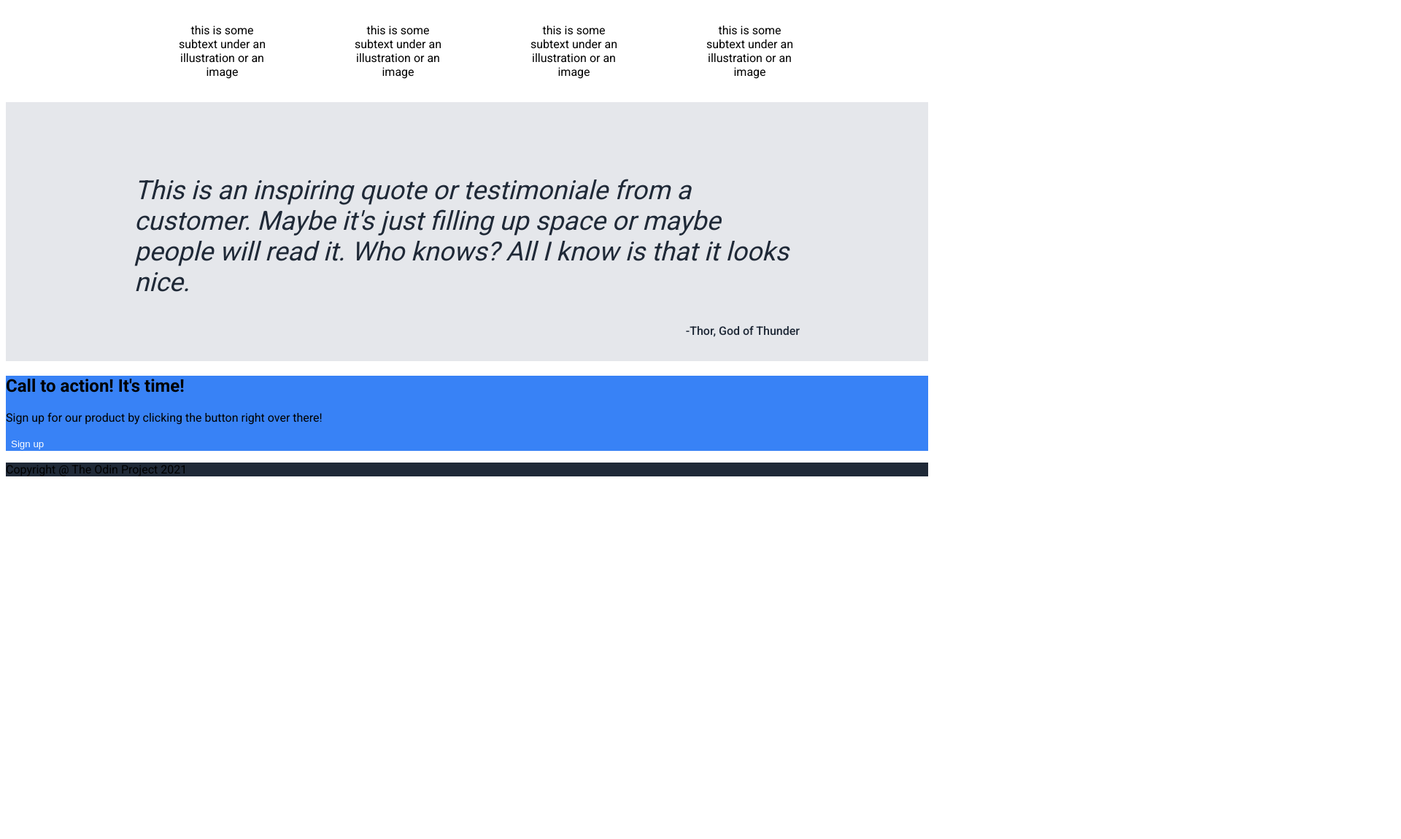
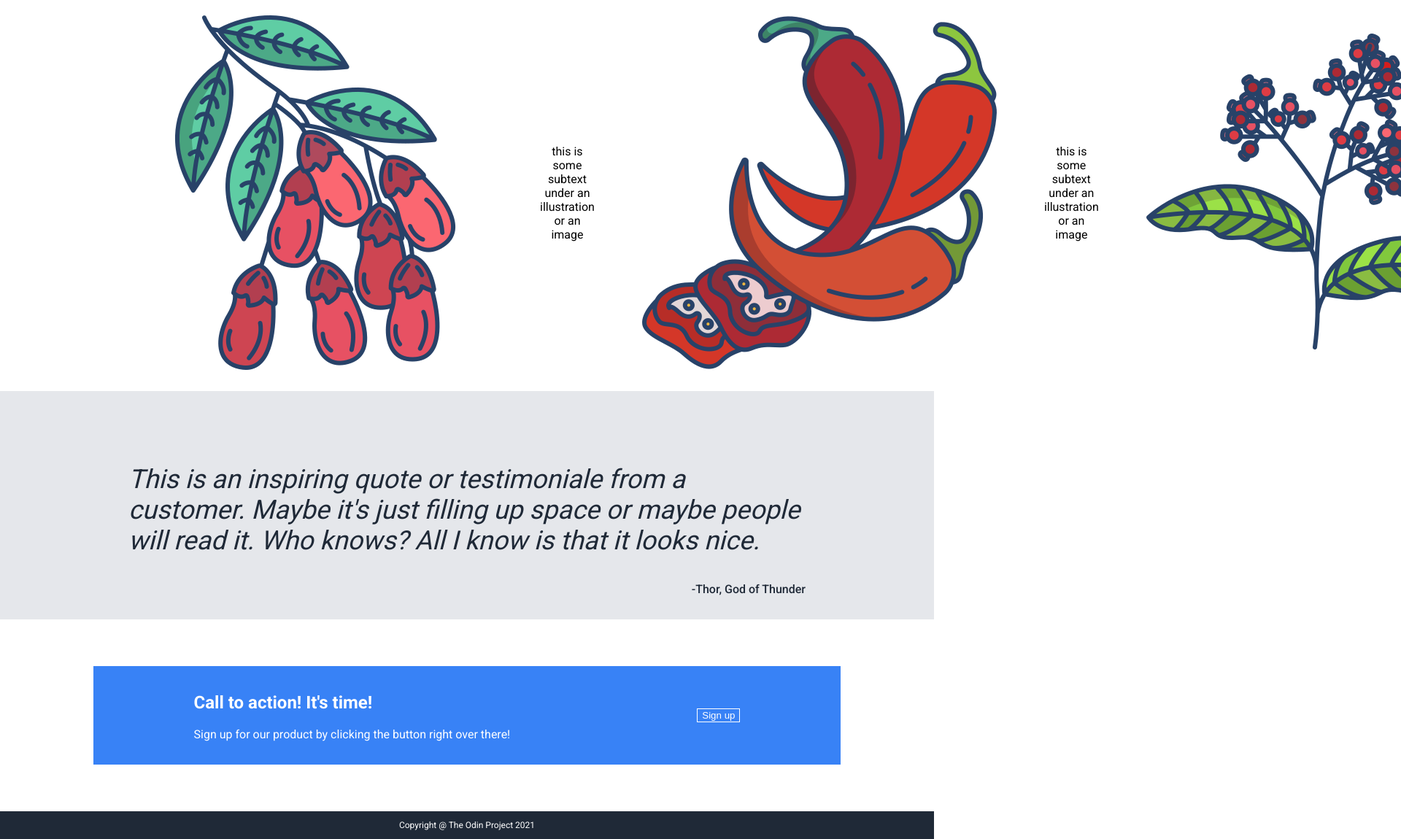
Before and after one commit to ThomasDelch97/landing-page, a plain HTML site: page index.html in a window 1280 px wide. Shown: the part 544-1694 px from the top of the page at 73% size, 1920 px wide, since content can reach past the window. Before the commit the page ends 1213 px from the top, so only its background shows below. Drawn offline with Linux system fonts and the light colour scheme.

Commit message:
added last block and footer

```diff
--- a/index.html
+++ b/index.html
@@ -35,13 +35,13 @@
             <div class="title">Some random information</div>
 
             <div class="illus-container">
-                <img>
+                <img src="images/barberry.png">
                 <p>this is some subtext under an illustration or an image</p>
-                <img>
+                <img src="images/chilli.png">
                 <p>this is some subtext under an illustration or an image</p>
-                <img>
+                <img src="images/pepper.png">
                 <p>this is some subtext under an illustration or an image</p>
-                <img>
+                <img src="images/saffron.png">
                 <p>this is some subtext under an illustration or an image</p>
             </div>
         </div>
@@ -52,9 +52,13 @@
         </div>
         <div class="call-action">
             <div class="container">
-                <h2>Call to action! It's time!</h2>
-                <p>Sign up for our product by clicking the button right over there!</p>
-                <button>Sign up</button>
+                <div class="leftt">
+                    <h2>Call to action! It's time!</h2>
+                    <p>Sign up for our product by clicking the button right over there!</p>
+                </div>
+                <div class="rightt">
+                    <button>Sign up</button>
+                </div>
             </div>
 
         </div>
--- a/style.css
+++ b/style.css
@@ -1,10 +1,13 @@
 body {
     font-family: "Roboto", sans-serif;
+    margin: 0;
 }
 
 .header, .footer, .hero {
     background-color: #1F2937;
 }
+
+/* Header */
 
 header {
     font-weight: 900;
@@ -35,10 +38,14 @@ a:hover {
     color: hotpink;
 }
 
+/* Content */
+
 .content {
     display: flex;
     flex-direction: column;
 }
+
+/* 1st Block' */
 
 .hero {
     display: flex;
@@ -64,6 +71,7 @@ button {
     background-color: #3882F6;
 }
 
+/* 2nd Block' */
 
 .information {
     text-align: center;
@@ -84,12 +92,7 @@ button {
     align-items: center;
 }
 
-
-.container {
-    background-color: #3882F6
-}
-
-
+/* 3rd Block' */
 
 .quote {
     background-color: #E5E7EB;
@@ -111,8 +114,32 @@ button {
     text-align: right;
 }
 
-h2.information {
-    font-size: 36px;
-    color: #1F2937;
-    font-weight: 900;
+/* 4th Block' */
+
+.container {
+    background-color: #3882F6;
+    display: flex;
+    gap: 32px;
+    margin: 64px 128px 64px 128px;
+    padding: 16px 48px 16px 48px;
+    justify-content: center;
+    align-items: center;
+    gap: 256px;
+    color: white;
 }
+
+.container button {
+    border: 1px solid white;
+}
+
+
+/* Footer */
+
+.footer {
+    display:flex;
+    justify-content: center;
+    font-size: 12px;
+    font-weight: 300;
+    color: white;
+
+}
```
Also changed, not shown: images/barberry.png (added), images/chilli.png (added), images/pepper.png (added), images/saffron.png (added).
